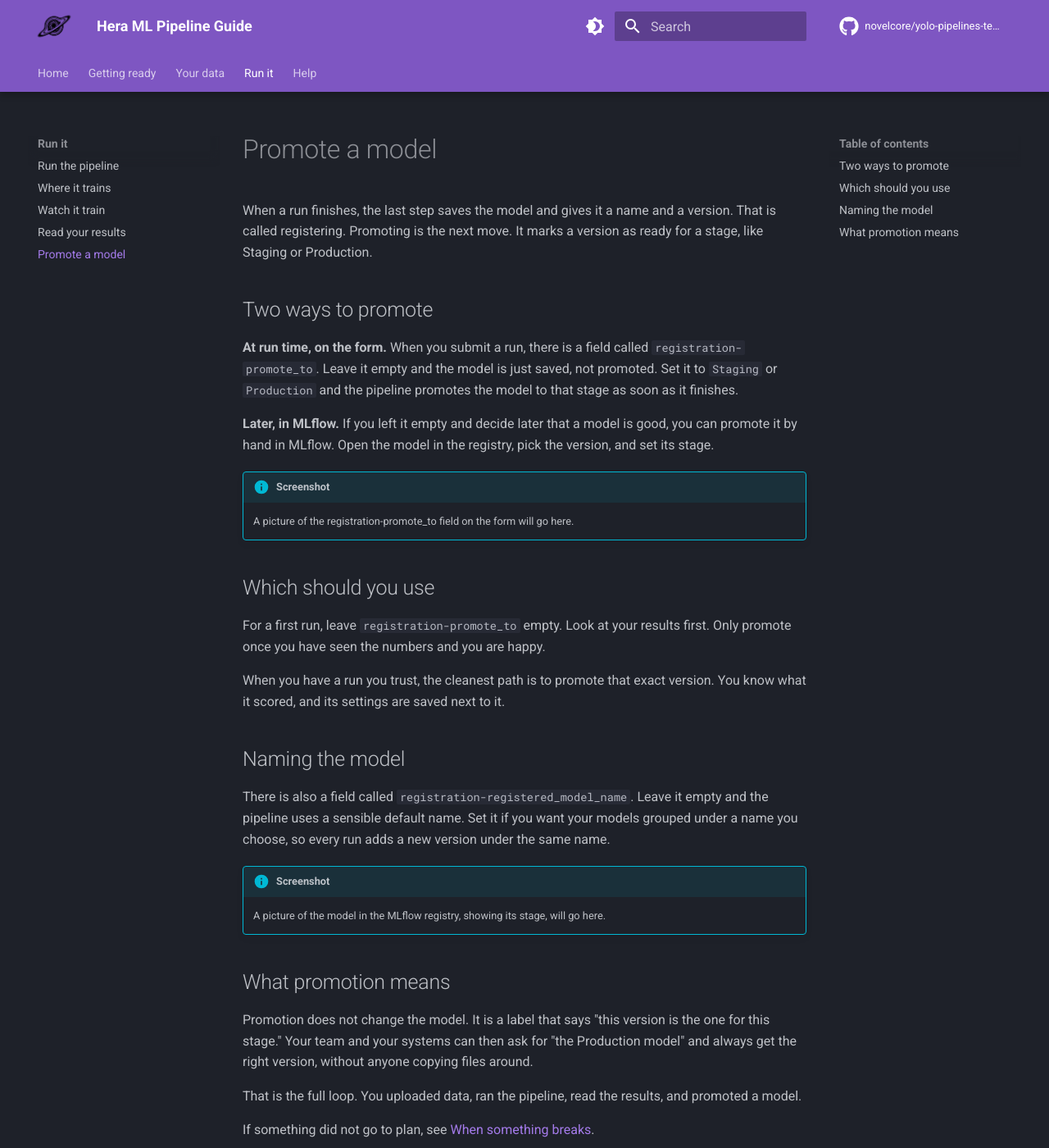
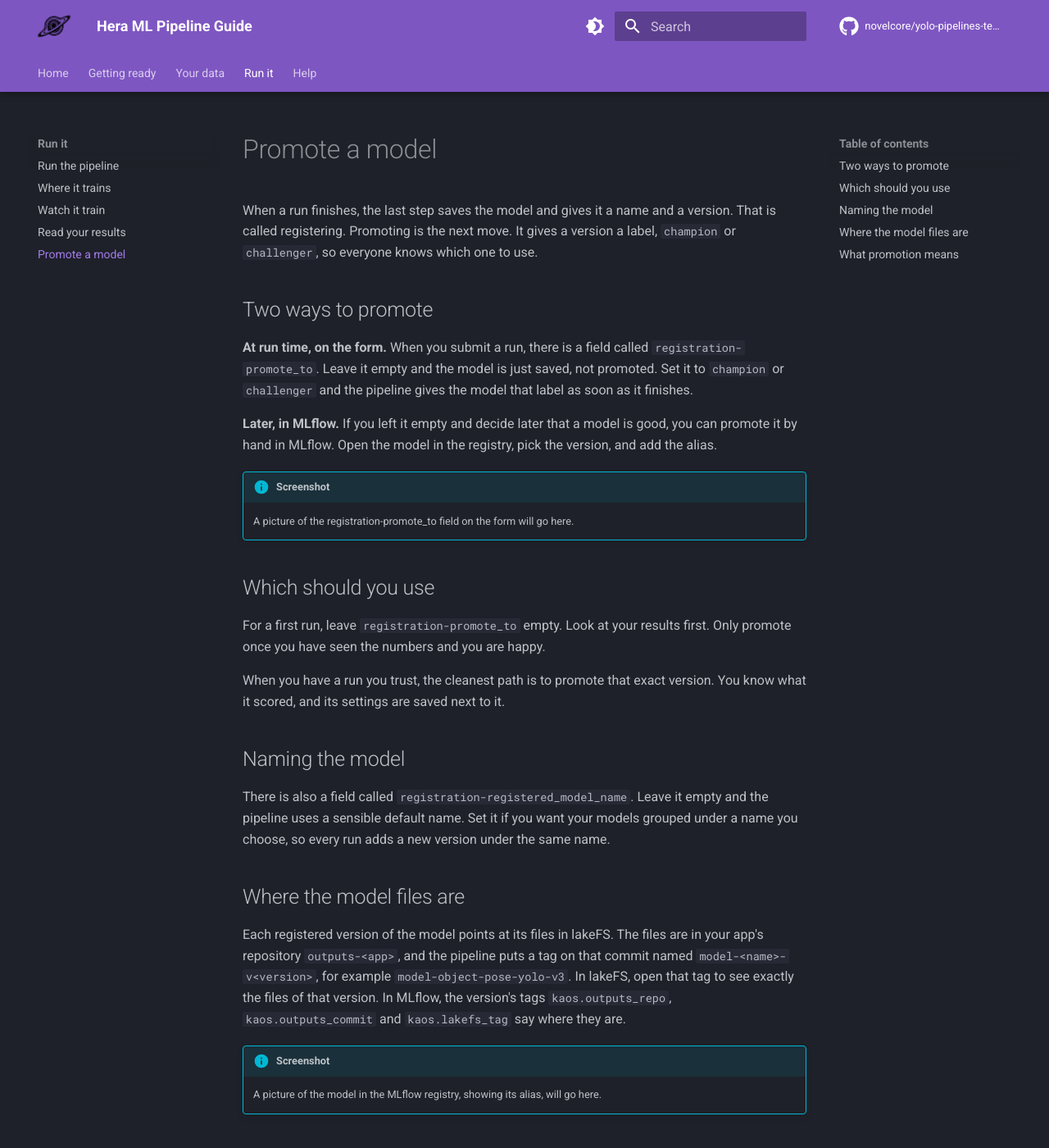
Before and after one commit to novelcore/yolo-pipelines-template, an MkDocs documentation site: the page built from docs/promote.md, in a window 1280 px wide and 1400 px high. Shown: the whole window at 82% size. Built offline with MkDocs 1.6.1 and Material for MkDocs 9.7.7, drawn with Linux system fonts in a browser that asks for light colours; comment, search, counter and statistics services are not loaded; some of the changed text lies outside the part shown.

Commit message:
docs: describe the model as outputs-<app> with lakeFS and MLflow tags; promote_to is champion|challenger
README, results, promote and datasets-in-the-steps now explain the links: the
kaos.* tags on the MLflow run and on the model version, and the model-<name>-v<N>
lakeFS tag. registration.promote_to and the promote/glossary/pipeline pages said
Staging/Production, but the step only accepts the aliases champion|challenger.

Co-Authored-By: Claude Opus 5.5 <noreply@anthropic.com>

```diff
--- a/docs/promote.md
+++ b/docs/promote.md
@@ -1,12 +1,12 @@
 # Promote a model
 
-When a run finishes, the last step saves the model and gives it a name and a version. That is called registering. Promoting is the next move. It marks a version as ready for a stage, like Staging or Production.
+When a run finishes, the last step saves the model and gives it a name and a version. That is called registering. Promoting is the next move. It gives a version a label, `champion` or `challenger`, so everyone knows which one to use.
 
 ## Two ways to promote
 
-**At run time, on the form.** When you submit a run, there is a field called `registration-promote_to`. Leave it empty and the model is just saved, not promoted. Set it to `Staging` or `Production` and the pipeline promotes the model to that stage as soon as it finishes.
+**At run time, on the form.** When you submit a run, there is a field called `registration-promote_to`. Leave it empty and the model is just saved, not promoted. Set it to `champion` or `challenger` and the pipeline gives the model that label as soon as it finishes.
 
-**Later, in MLflow.** If you left it empty and decide later that a model is good, you can promote it by hand in MLflow. Open the model in the registry, pick the version, and set its stage.
+**Later, in MLflow.** If you left it empty and decide later that a model is good, you can promote it by hand in MLflow. Open the model in the registry, pick the version, and add the alias.
 
 !!! info "Screenshot"
     A picture of the registration-promote_to field on the form will go here.
@@ -21,12 +21,16 @@ When you have a run you trust, the cleanest path is to promote that exact versio
 
 There is also a field called `registration-registered_model_name`. Leave it empty and the pipeline uses a sensible default name. Set it if you want your models grouped under a name you choose, so every run adds a new version under the same name.
 
+## Where the model files are
+
+Each registered version of the model points at its files in lakeFS. The files are in your app's repository `outputs-<app>`, and the pipeline puts a tag on that commit named `model-<name>-v<version>`, for example `model-object-pose-yolo-v3`. In lakeFS, open that tag to see exactly the files of that version. In MLflow, the version's tags `kaos.outputs_repo`, `kaos.outputs_commit` and `kaos.lakefs_tag` say where they are.
+
 !!! info "Screenshot"
-    A picture of the model in the MLflow registry, showing its stage, will go here.
+    A picture of the model in the MLflow registry, showing its alias, will go here.
 
 ## What promotion means
 
-Promotion does not change the model. It is a label that says "this version is the one for this stage." Your team and your systems can then ask for "the Production model" and always get the right version, without anyone copying files around.
+Promotion does not change the model. It is a label that says "this version is the champion." Your team and your systems can then ask for "the champion model" and always get the right version, without anyone copying files around.
 
 That is the full loop. You uploaded data, ran the pipeline, read the results, and promoted a model.
 
```
Also changed, not shown: README.md (+10 -0 lines), docs/datasets-in-the-steps.md (+6 -0 lines), docs/glossary.md (+1 -1 lines), docs/results.md (+1 -1 lines), docs/the-pipeline.md (+1 -1 lines), 1 other file.
